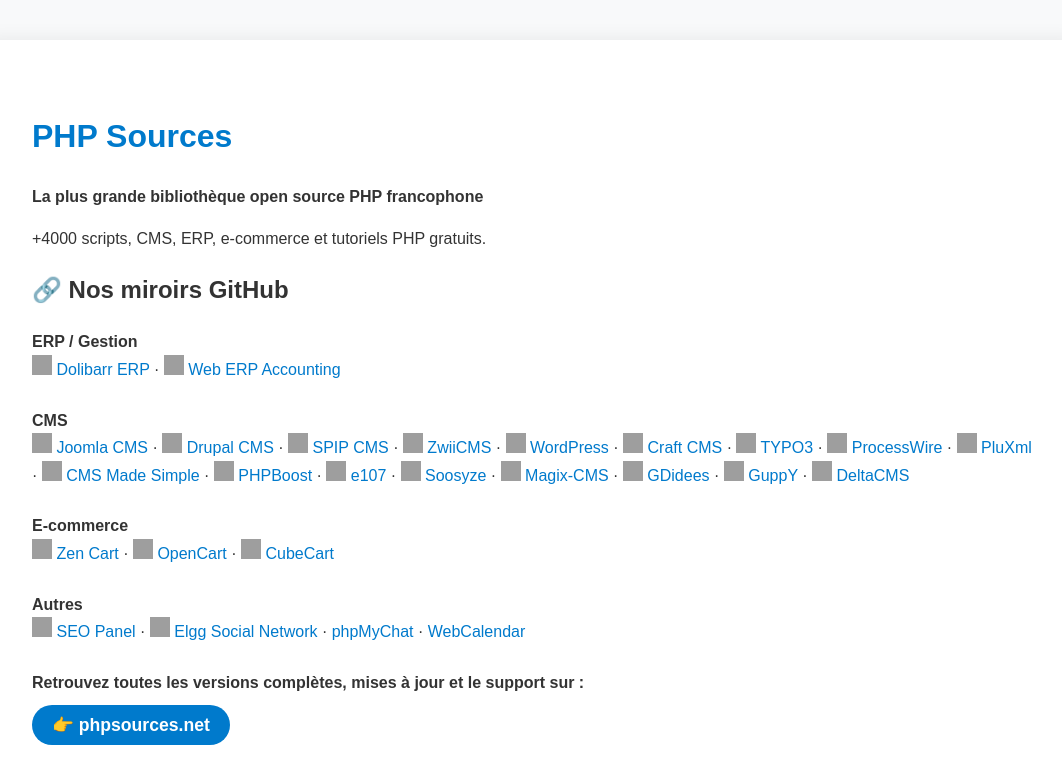
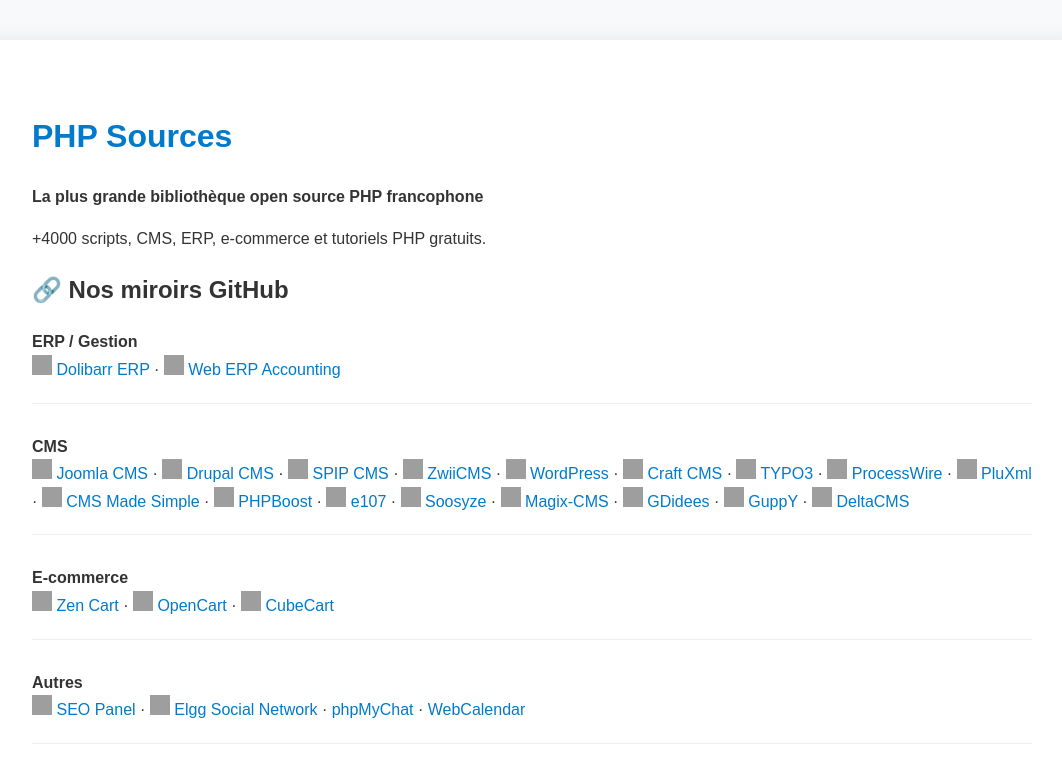
Before and after one commit to PHP-Sources/php-sources.github.io, a plain HTML site: page index.html in a window 1280 px wide. Shown: the top 771 px of the page, without its empty margins (108-1170 px from the left). Drawn offline with Linux system fonts and the light colour scheme; grey boxes are pictures that could not be loaded.

Commit message:
Update index.html

```diff
--- a/index.html
+++ b/index.html
@@ -42,8 +42,13 @@
             border-radius: 12px;
             box-shadow: 0 0 20px rgba(0,0,0,0.08);
         }
+        .category {
+            margin-bottom: 30px;
+            padding-bottom: 20px;
+            border-bottom: 1px solid #eee;
+        }
+        .category:last-child { border-bottom: none; }
         footer { text-align: center; color: #666; margin-top: 60px; font-size: 0.95em; }
-        .category { margin-bottom: 25px; }
     </style>
 </head>
 <body>
```
